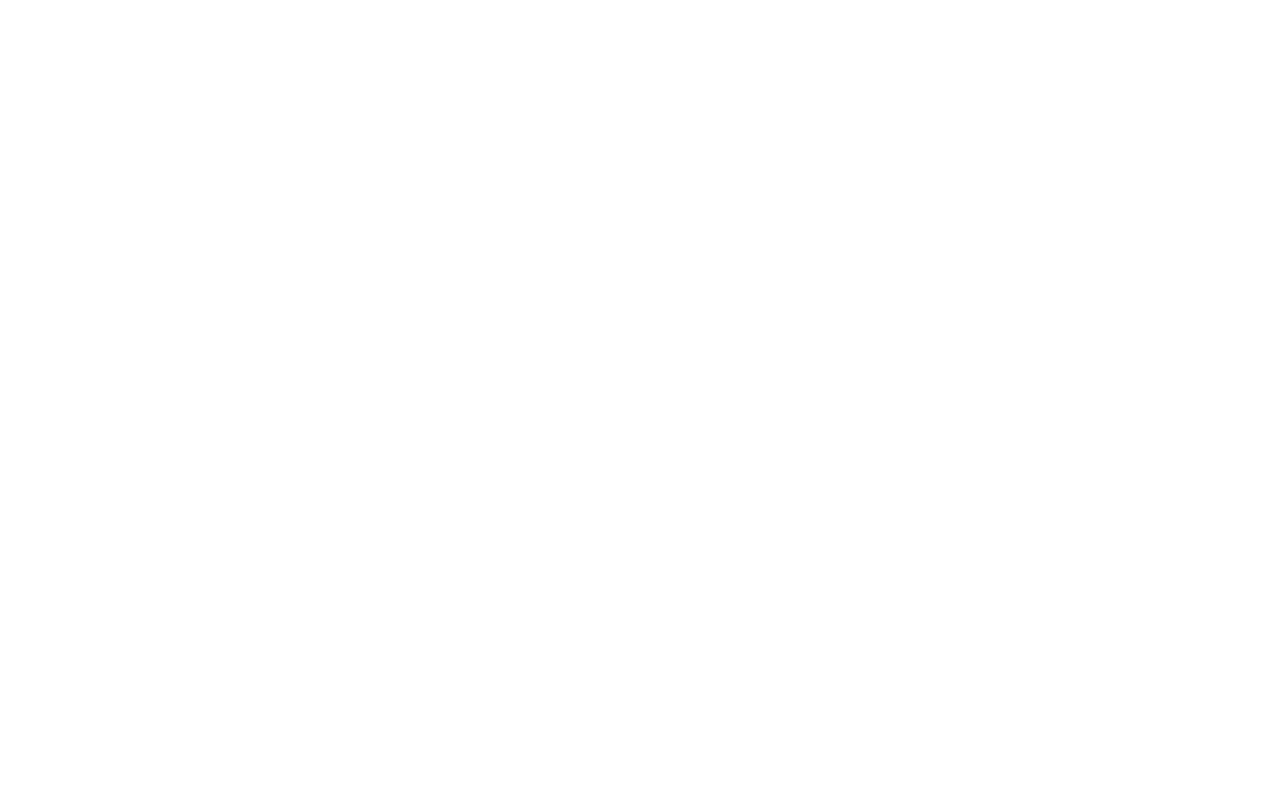
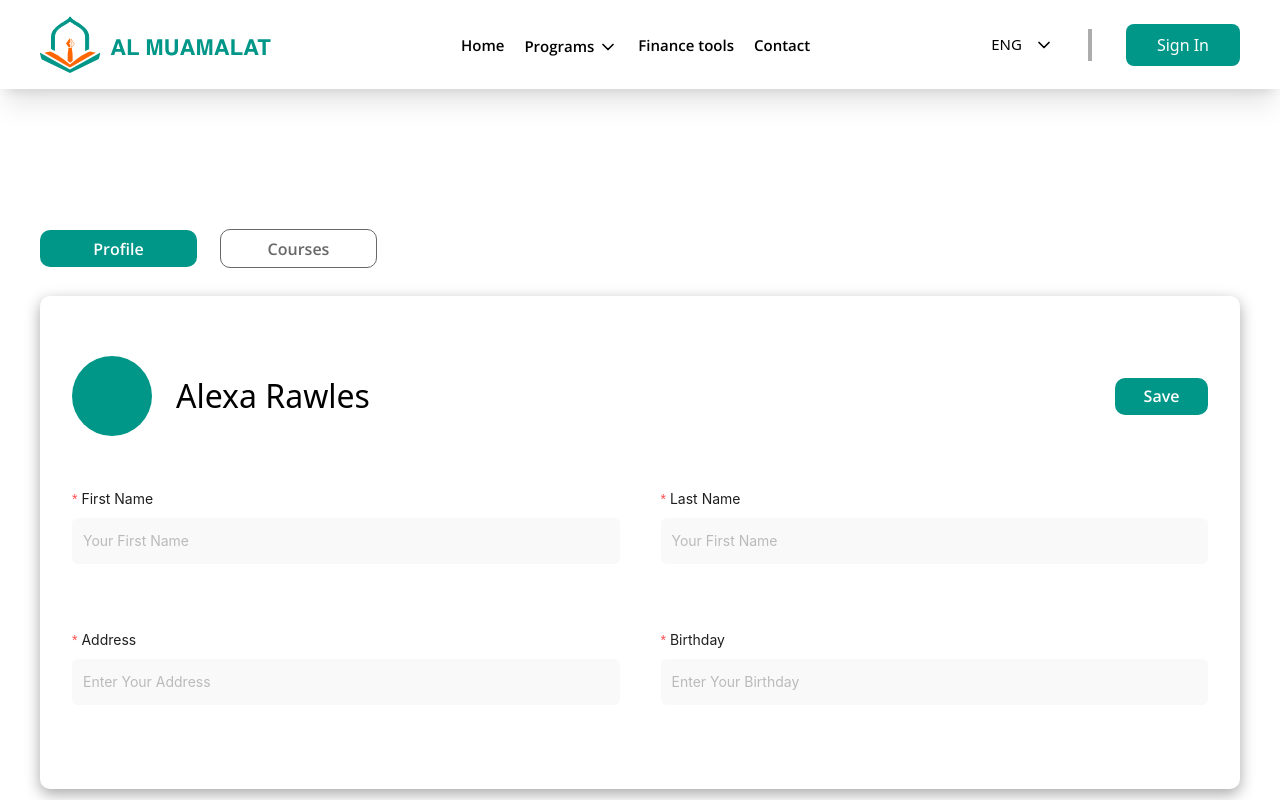
Before and after one commit to sindorcoder/al-muamalat, a React (Vite) app: page /profile in a window 1280 px wide. Before the commit this address had no page. Shown: the top 800 px of the page. Built offline with nearby package versions, Linux system fonts and the light colour scheme.

Commit message:
add profile page  and fixed bug

```diff
--- /dev/null
+++ b/src/components/profile/ProfileComp.tsx
@@ -0,0 +1,100 @@
+import { Container } from "../../utils";
+import type { FormProps } from "antd";
+import { Form, Input } from "antd";
+
+type FieldType = {
+  firstName?: string;
+  lastName?: string;
+  address?: string;
+  birthday?: string;
+};
+
+const ProfileComp = () => {
+  const onFinish: FormProps<FieldType>["onFinish"] = (values) => {
+    console.log("Success:", values);
+  };
+
+  return (
+    <section className="my-[28px]">
+      <Container>
+        <div className="shadow-sm bg-white py-[60px] px-[32px] rounded-[10px]">
+
+          <div className="flex items-center justify-between gap-5">
+
+            <div className="flex items-center gap-[24px] w-full">
+              <div className="w-full max-w-[80px] bg-[#009688] min-h-[80px] rounded-full"></div>
+              <span className="text-[32px] leading-[100%] tracking-[0%] font-medium ">
+                Alexa Rawles
+              </span>
+            </div>
+            <button className="text-[16px] cursor-pointer leading-[100%] tracking-[0%] font-semibold text py-[10.5px] px-[9.5px] bg-[#009688] rounded-[10px] w-full max-w-[93px] text-white">
+              Save
+            </button>
+          </div>
+          <Form
+            layout="vertical"
+            className="!grid grid-cols-2 gap-[41px] !mt-[52px]"
+            initialValues={{ remember: true }}
+            onFinish={onFinish}
+            autoComplete="off"
+          >
+            <Form.Item<FieldType>
+              label="First Name"
+              name="firstName"
+              rules={[
+                { required: true, message: "Please input your First Name!" },
+              ]}
+            >
+              <Input
+                className="!bg-[#F9F9F9] !border-none !py-3"
+                placeholder="Your First Name"
+              />
+            </Form.Item>
+
+            <Form.Item<FieldType>
+              label="Last Name"
+              name="lastName"
+              rules={[
+                { required: true, message: "Please input your Last Name!" },
+              ]}
+            >
+              <Input
+                className="!bg-[#F9F9F9] !border-none !py-3"
+                placeholder="Your First Name"
+              />
+            </Form.Item>
+
+            <Form.Item<FieldType>
+              name="address"
+              label="Address"
+              valuePropName="checked"
+              rules={[
+                { required: true, message: "Please input your address!" },
+              ]}
+            >
+              <Input
+                className="!bg-[#F9F9F9] !border-none !py-3"
+                placeholder="Enter Your Address"
+              />
+            </Form.Item>
+            <Form.Item<FieldType>
+              name="birthday"
+              label="Birthday"
+              valuePropName="checked"
+              rules={[
+                { required: true, message: "Please input your Birthday!" },
+              ]}
+            >
+              <Input
+                className="!bg-[#F9F9F9] !border-none !py-3"
+                placeholder="Enter Your Birthday"
+              />
+            </Form.Item>
+          </Form>
+        </div>
+      </Container>
+    </section>
+  );
+};
+
+export default ProfileComp;
--- a/src/routes/RoutesController.tsx
+++ b/src/routes/RoutesController.tsx
@@ -7,6 +7,8 @@ const SignUp = lazy(() => import("../routes/signUp/SignUp"));
 const Navbar = lazy(() => import("../components/navbar/Navbar"));
 const Education = lazy(() => import("../routes/education/Education"));
 const Contact = lazy(() => import("../routes/contact/Contact"));
+const Profile = lazy(() => import("../routes/profile/Profile"));
+
 const RoutesController = () => {
   const { pathname } = useLocation();
 
@@ -30,6 +32,10 @@ const RoutesController = () => {
           path: "/contact",
           element: <Contact />,
         },
+        {
+          path: "/profile",
+          element: <Profile />,
+        }
       ],
     },
     {
--- /dev/null
+++ b/src/routes/profile/Profile.tsx
@@ -0,0 +1,39 @@
+import { useState } from "react";
+import Footer from "../../components/footer/Footer";
+import ProfileComp from "../../components/profile/ProfileComp";
+import { Container } from "../../utils";
+import Course from "../../components/course/Course";
+
+const Profile = () => {
+  const [course, setCourse] = useState<boolean>(false);
+
+
+  return (
+    <>
+      <section className="my-[140px]">
+        <Container>
+          <div className="flex items-center gap-[23px]">
+            <button
+              onClick={() => setCourse(false)}
+              className="text-[16px] cursor-pointer leading-[100%] tracking-[0%] font-semibold text py-[10.5px] px-[9.5px] bg-[#009688] rounded-[10px] w-full max-w-[157px] text-white"
+              style={{ backgroundColor: course ? "#fff" : "#009688", color: course ? "#686868" : "#fff", border: course ? "1px solid #686868" : "none" }}
+            >
+              Profile
+            </button>
+            <button
+              onClick={() => setCourse(true)}
+              className="text-[16px] cursor-pointer leading-[100%] tracking-[0%] font-semibold text py-[10.5px] px-[9.5px] border-[1px] rounded-[10px] w-full max-w-[157px] text-[#686868]"
+              style={{ backgroundColor: course ? "#009688" : "#fff", color: course ? "#fff" : "#686868", border: course ? "none" : "1px solid #686868" }}
+            >
+              Courses
+            </button>
+          </div>
+        </Container>
+        {course ? <Course /> : <ProfileComp />}
+      </section>
+      <Footer />
+    </>
+  );
+};
+
+export default Profile;
```
Also changed, not shown: src/types/index.ts (added).
